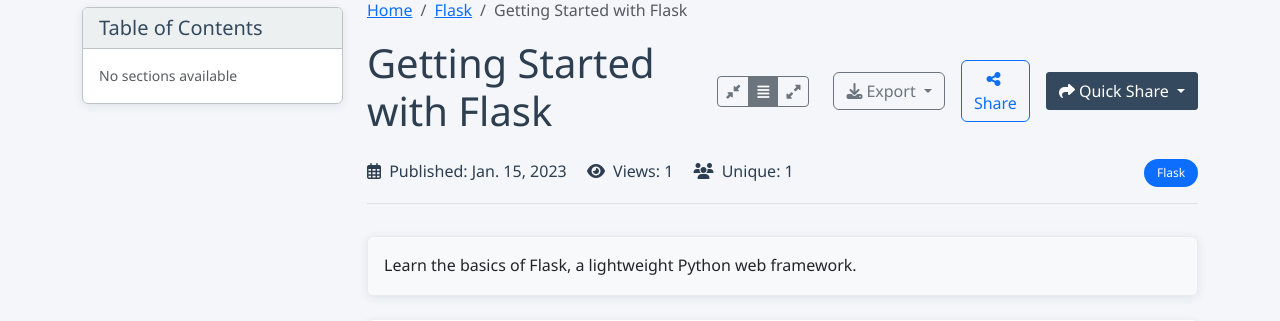
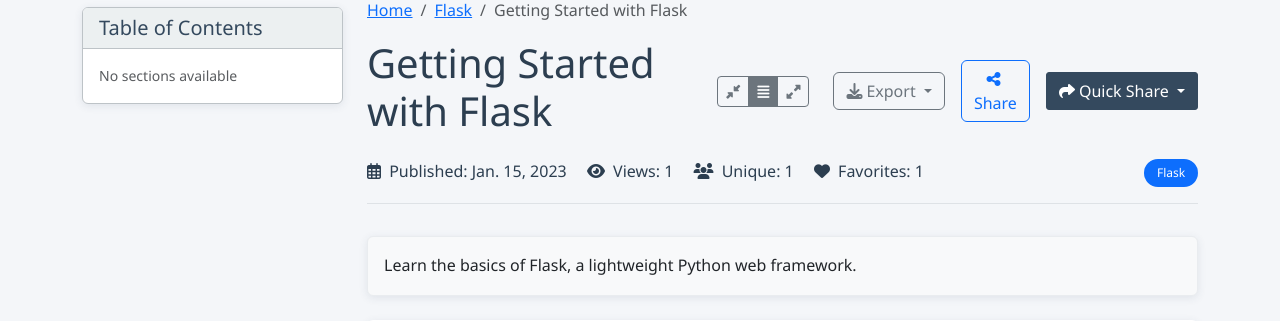
Before and after one commit to a-dulatov/KnowledgeVault, a Django app: page /article/1/ in a window 1280 px wide. Shown: the part 93-414 px from the top of the page. Run offline with Django 5.2, Linux system fonts and the light colour scheme; data comes from the database, SQL or seed files in the repository; both versions use the stored data as it was after the commit.

Commit message:
Display total number of favorites alongside views on article lists
Implements Article.get_favorites_count() and updates templates/views.py to display the count.

Replit-Commit-Author: Agent
Replit-Commit-Session-Id: f0db195c-3815-4fa9-97a7-62c5ad5a4d76
Replit-Commit-Screenshot-Url: https://storage.googleapis.com/screenshot-production-us-central1/5c4c90be-2196-4a0b-b7f2-267e1ae3c18c/857d9ee7-7a51-418c-9c44-6b289d774b3f.jpg

```diff
--- a/kb/models.py
+++ b/kb/models.py
@@ -125,6 +125,10 @@ class Article(models.Model):
         if not user.is_authenticated:
             return False
         return self.favorites.filter(user=user).exists()
+
+    def get_favorites_count(self):
+        """Get total number of users who favorited this article"""
+        return self.favorites.count()
 
     def get_view_count(self):
         """Get total number of views for this article"""
--- a/kb/views.py
+++ b/kb/views.py
@@ -32,6 +32,7 @@ def index(request):
     for article in latest_articles:
         article.view_count = article.get_view_count()
         article.unique_view_count = article.get_unique_view_count()
+        article.favorites_count = article.get_favorites_count()
         if request.user.is_authenticated:
             article.is_read = article.is_read_by_user(request.user)
             article.is_favorited = article.is_favorited_by_user(request.user)
@@ -78,6 +79,7 @@ def article_detail(request, article_id):
         'comment_count': article.comment_count(),
         'view_count': article.get_view_count(),
         'unique_view_count': article.get_unique_view_count(),
+        'favorites_count': article.get_favorites_count(),
     }
     return render(request, 'article.html', context)
 
@@ -90,6 +92,7 @@ def space_detail(request, space_id):
     for article in articles:
         article.view_count = article.get_view_count()
         article.unique_view_count = article.get_unique_view_count()
+        article.favorites_count = article.get_favorites_count()
         if request.user.is_authenticated:
             article.is_read = article.is_read_by_user(request.user)
             article.is_favorited = article.is_favorited_by_user(request.user)
--- a/templates/article.html
+++ b/templates/article.html
@@ -327,7 +327,8 @@
                     <span class="me-3"><i class="fas fa-user me-1"></i> Author: {{ article.author.username }}</span>
                     {% endif %}
                     <span class="me-3"><i class="fas fa-eye me-1"></i> Views: {{ view_count }}</span>
-                    <span><i class="fas fa-users me-1"></i> Unique: {{ unique_view_count }}</span>
+                    <span class="me-3"><i class="fas fa-users me-1"></i> Unique: {{ unique_view_count }}</span>
+                    <span><i class="fas fa-heart me-1"></i> Favorites: {{ favorites_count }}</span>
                 </div>
                 <div>
                     <a href="{% url 'space_detail' space_id=article.space.id %}" class="badge bg-primary text-decoration-none">
--- a/templates/index.html
+++ b/templates/index.html
@@ -135,6 +135,8 @@
                                 <i class="fas fa-eye me-1"></i>{{ article.view_count }} views
                                 <span class="mx-1">•</span>
                                 <i class="fas fa-users me-1"></i>{{ article.unique_view_count }} unique
+                                <span class="mx-1">•</span>
+                                <i class="fas fa-heart me-1"></i>{{ article.favorites_count }} favorites
                             </small>
                         </div>
                         <a href="{% url 'article_detail' article_id=article.id %}" class="btn btn-sm btn-primary">Read More</a>
--- a/templates/space.html
+++ b/templates/space.html
@@ -68,6 +68,8 @@
                                 <i class="fas fa-eye me-1"></i>{{ article.view_count }} views
                                 <span class="mx-1">•</span>
                                 <i class="fas fa-users me-1"></i>{{ article.unique_view_count }} unique
+                                <span class="mx-1">•</span>
+                                <i class="fas fa-heart me-1"></i>{{ article.favorites_count }} favorites
                             </small>
                         </div>
                         <a href="{% url 'article_detail' article_id=article.id %}" class="btn btn-sm btn-primary">Read More</a>
```
Also changed, not shown: db.sqlite3.
